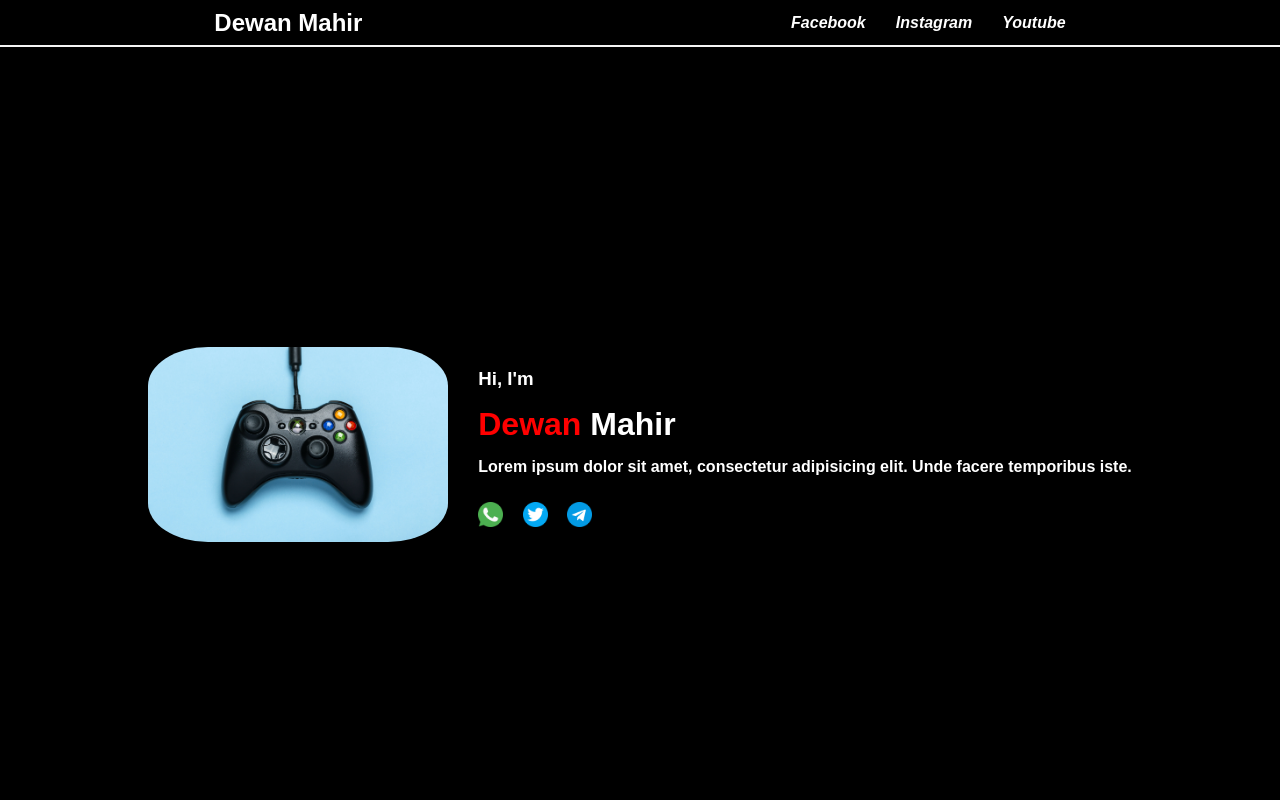
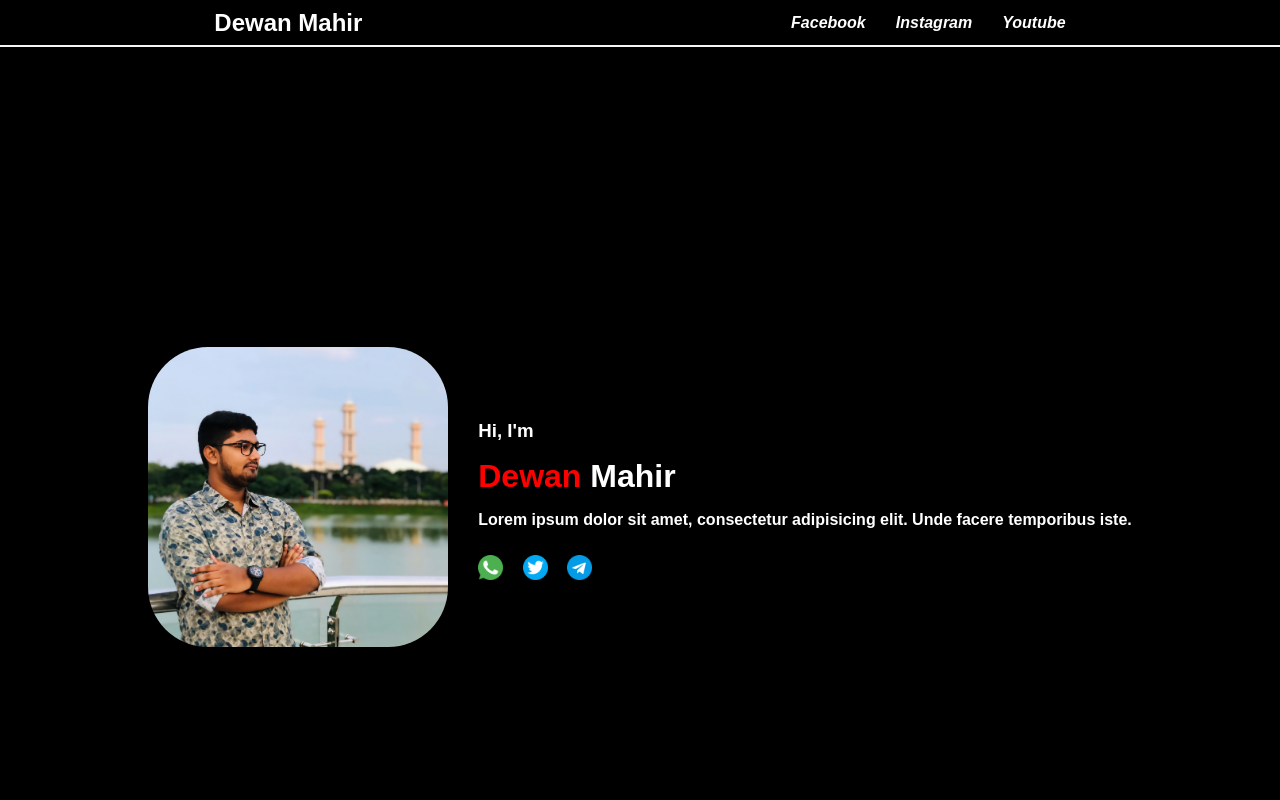
Before and after one commit to mahirdip/mahir-portfolio, a plain HTML site: page index.html in a window 1280 px wide. Shown: the top 800 px of the page. Drawn offline with Linux system fonts and the light colour scheme.

Commit message:
new id set html and css

```diff
--- a/index.html
+++ b/index.html
@@ -32,7 +32,7 @@
 
         <div class="firstcontant">
             <div>
-                <img class="mahir-pic" src="/images/pexels-stas-knop-1298601.jpg" alt="">
+                <img id="d-mahir" width="300px" src="/images/IMG_20231115_184246_478.jpg" alt="">
             </div>
             <div>
                 <h3>Hi, I'm</h3>
--- a/style.css
+++ b/style.css
@@ -43,9 +43,13 @@ a{
     line-height: 1.8;
 }
 
-.mahir-pic{
+/* .mahir-pic{
     border-radius: 20%;
     width: 300px;
+} */
+
+#d-mahir{
+    border-radius: 20%;
 }
 
 .dewan-name{
```
